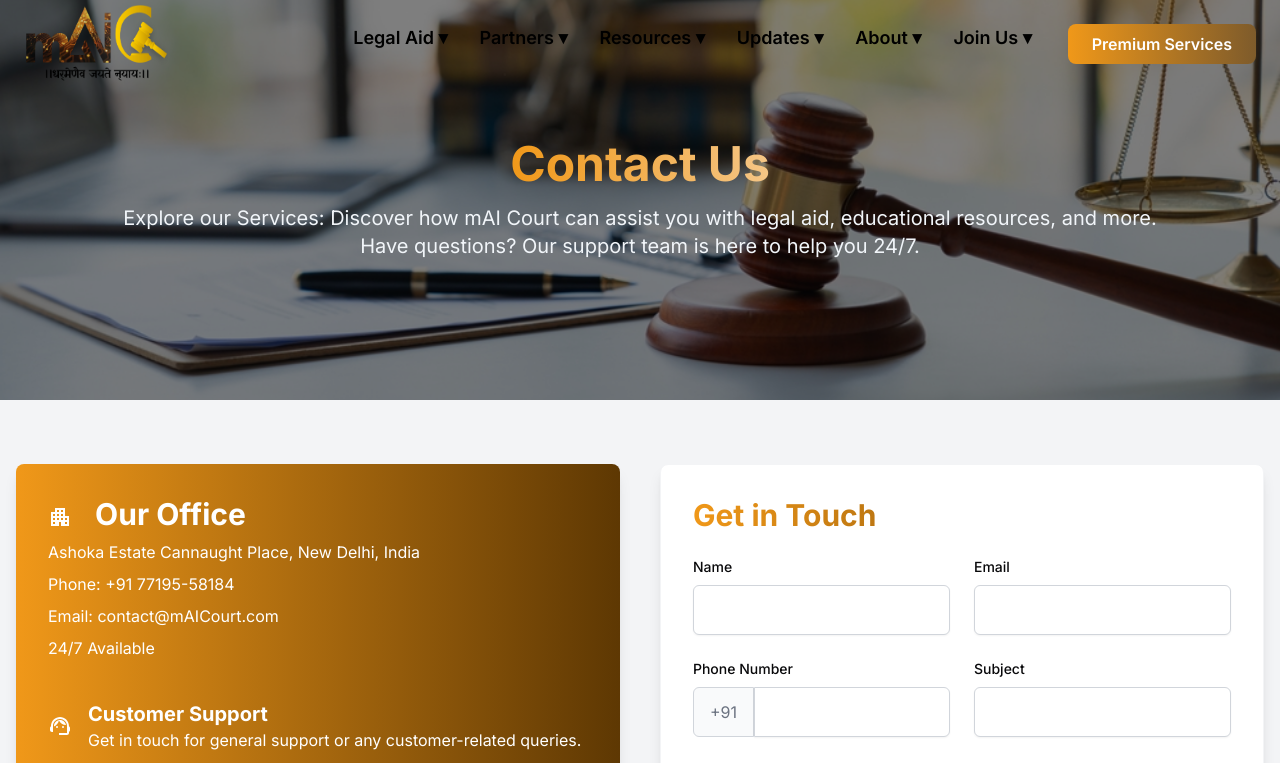
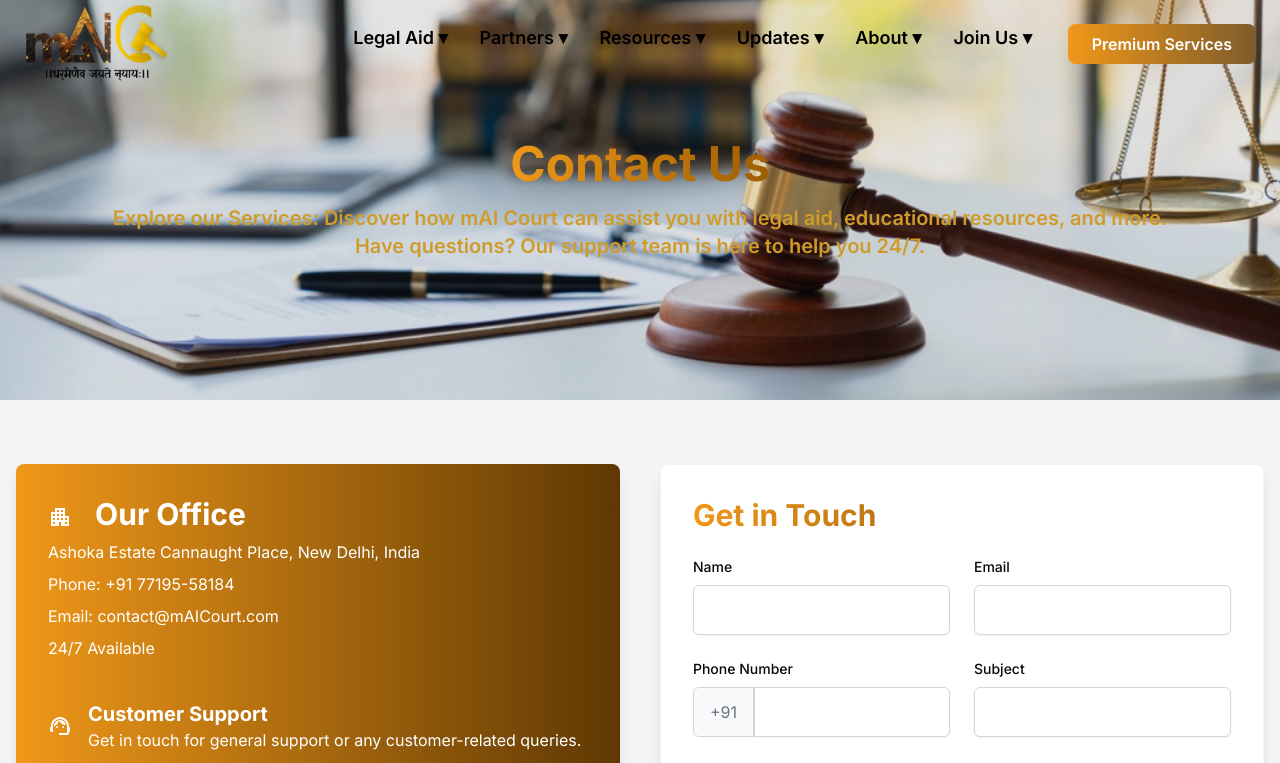
Before and after one commit to idcindia/mAI-Court, a Next.js app: page /contact in a window 1280 px wide. Shown: the top 763 px of the page. Built offline with nearby package versions, Linux system fonts and the light colour scheme.

Commit message:
contact page  bg image change and text color adjust

```diff
--- a/src/app/contact/page.js
+++ b/src/app/contact/page.js
@@ -15,10 +15,10 @@
     <div>
       {/* Hero Section */}
       <section className="relative h-[400px] bg-cover bg-center" style={{ backgroundImage: 'url(/Assests/law3.jpg)' }}>
-        <div className="absolute inset-0 bg-black opacity-50"></div>
+        <div className="absolute inset-0 bg-black opacity-10"></div>
         <div className="relative z-10 flex flex-col items-center justify-center h-full text-center text-white">
-          <h1 className="text-5xl font-bold bg-gradient-to-r from-[#F09819] to-[#f5c686] bg-clip-text text-transparent">Contact Us</h1>
-          <p className="mt-4 text-xl text-slate-100">Explore our Services: Discover how mAI Court can assist you with legal aid, educational resources, and more. <br />
+          <h1 className="text-5xl font-bold bg-gradient-to-r from-[#F09819] to-[#9e5d02] bg-clip-text text-transparent">Contact Us</h1>
+          <p className="mt-4 text-xl font-semibold text-[#cf9c2c]">Explore our Services: Discover how mAI Court can assist you with legal aid, educational resources, and more. <br />
             Have questions? Our support team is here to help you 24/7.</p>
         </div>
       </section>
```
